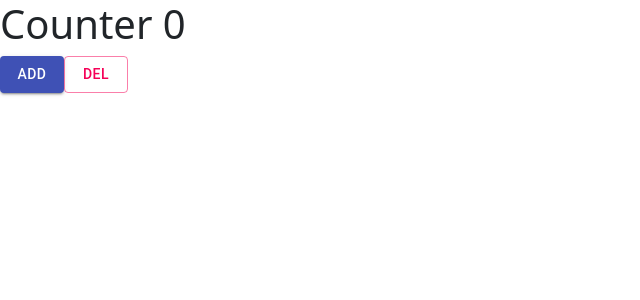
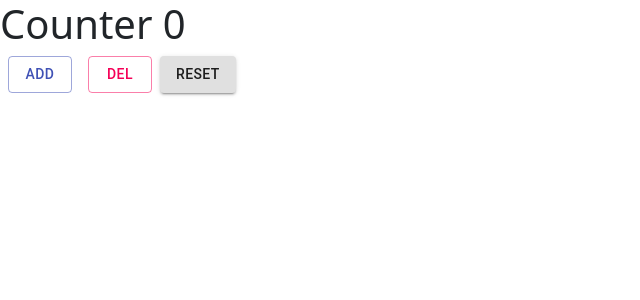
Before and after one commit to dilshodturabov/learn_nextjs, a Next.js app: page / in a window 1280 px wide. Shown: the top 300 px of the page, without its empty margins (0-640 px from the left). Built offline with nearby package versions, Linux system fonts and the light colour scheme.

Commit message:
reset button

```diff
--- a/pages/index.js
+++ b/pages/index.js
@@ -19,8 +19,9 @@ export default function index() {
     <Fragment>
       <h1>Counter {counter}</h1>
       <Button
-        variant="contained"
+        variant="outlined"
         color="primary"
+        className="mx-2"
         onClick={() => setCounter(counter + 1)}
       >
         Add
@@ -28,9 +29,16 @@ export default function index() {
       <Button
         variant="outlined"
         color="secondary"
+        className="mx-2"
         onClick={() => setCounter(counter - 1)}
       >
         Del
+      </Button>
+      <Button
+        variant="contained"
+        onClick={() => setCounter((pre) => (pre = 1))}
+      >
+        Reset
       </Button>
       {/* Shunchaki o`zim sinash maqsadida */}
       <IconButton
```
